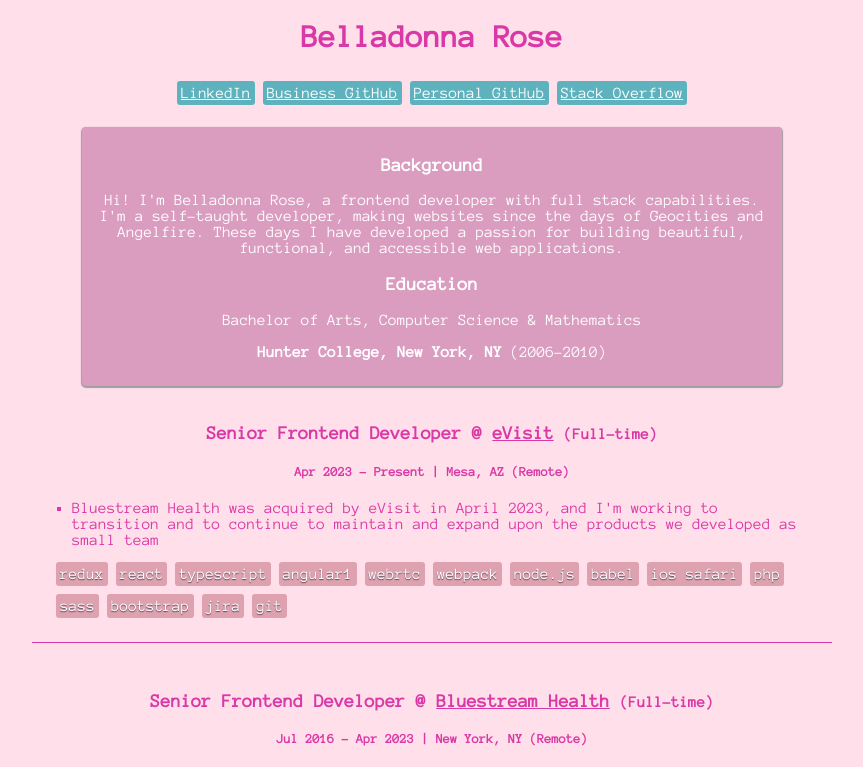
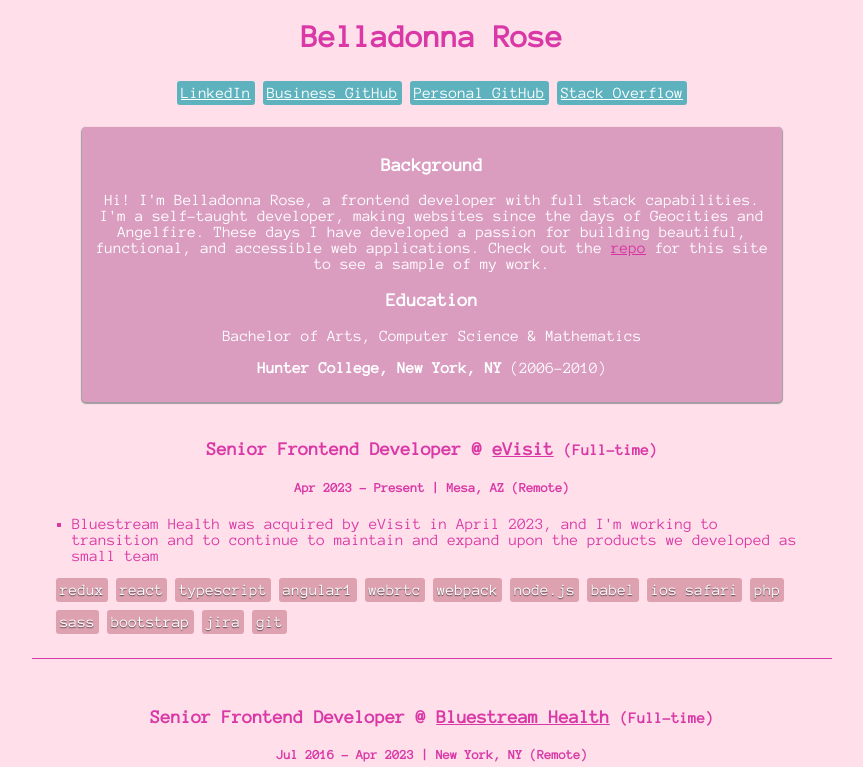
Before and after one commit to littlebigbot/belladonnarose, a React (Create React App) app: page /#/resume in a window 1280 px wide. Shown: the top 767 px of the page, without its empty margins (208-1071 px from the left). Built offline with nearby package versions, Linux system fonts and the light colour scheme.

Commit message:
added a link

```diff
--- a/src/Resume/index.tsx
+++ b/src/Resume/index.tsx
@@ -47,6 +47,7 @@
           I&apos;m a self-taught developer, making websites since the days of Geocities
           and Angelfire. These days I have developed a passion for building beautiful,
           functional, and accessible web applications.
+          Check out the <a target="_blank" rel="noreferrer" href="https://github.com/bxllxdxnnx/bxllxdxnnx">repo</a> for this site to see a sample of my work.
         </p>
         <h3>Education</h3>
         <p>Bachelor of Arts, Computer Science & Mathematics</p>
```
